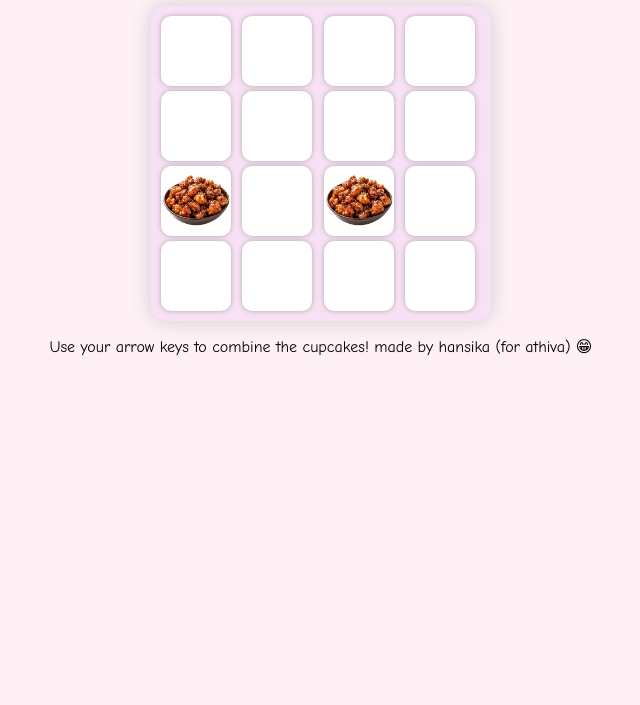
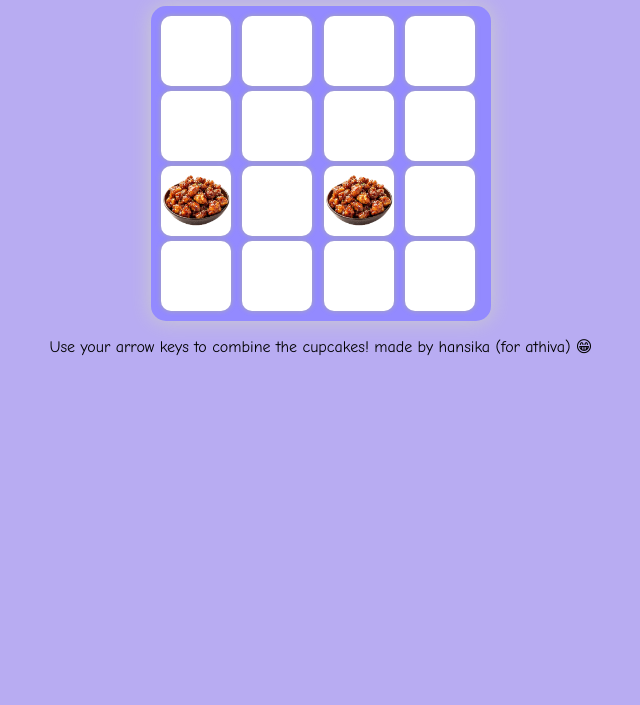
Before and after one commit to hansikasg/2048-chicken, a plain HTML site: page 2048-cupcakes/index.html in a window 1280 px wide. Shown: the part 95-800 px from the top of the page, without its empty margins (319-959 px from the left). Drawn offline with Linux system fonts and the light colour scheme.

Commit message:
Update style.css

```diff
--- a/2048-cupcakes/style.css
+++ b/2048-cupcakes/style.css
@@ -1,7 +1,7 @@
 body {
   font-family: 'Comic Sans MS', cursive, sans-serif;
   text-align: center;
-  background: #fff0f5;
+  background: #b8acf2;
   margin: 0;
   padding: 20px;
 }
@@ -13,7 +13,7 @@ h1 {
 #game-container {
   width: 320px;
   margin: auto;
-  background: #f8e1f4;
+  background: #938aff;
   border-radius: 15px;
   padding: 10px;
   box-shadow: 0 0 20px #ccc;
```
